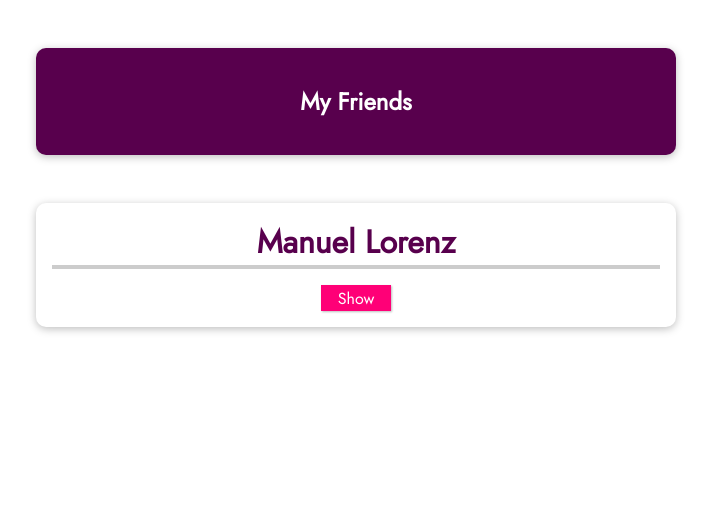
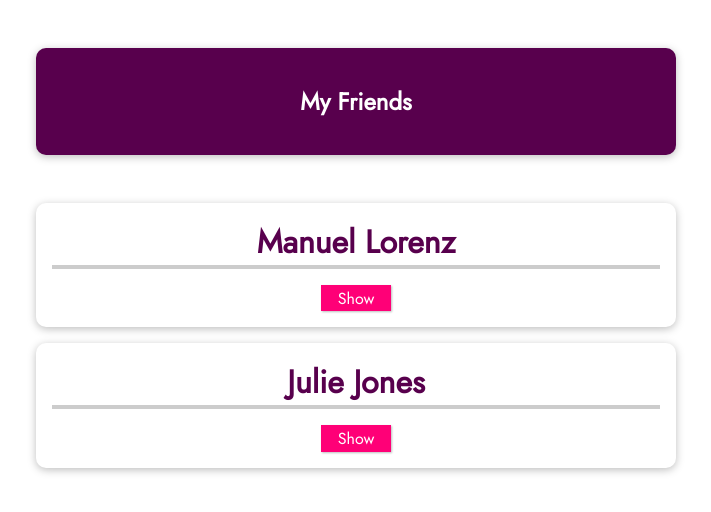
Before and after one commit to mleontenko/vue-components, a Vue app: page / in a window 1280 px wide. Shown: the top 512 px of the page, without its empty margins (284-995 px from the left). Built offline with nearby package versions, Linux system fonts and the light colour scheme.

Commit message:
introducing props

```diff
--- a/src/App.vue
+++ b/src/App.vue
@@ -2,7 +2,16 @@
     <section>
         <header><h1>My Friends</h1></header>
         <ul>
-            <friend-contact></friend-contact>
+            <friend-contact
+                name = "Manuel Lorenz"
+                phone-number="01234 78992"
+                email-address="manuel@localhost.com"
+            ></friend-contact>
+            <friend-contact
+                name = "Julie Jones"
+                phone-number="11234 78992"
+                email-address="julie@localhost.com"
+            ></friend-contact>
         </ul>
     </section>
 </template>
--- a/src/components/FriendContact.vue
+++ b/src/components/FriendContact.vue
@@ -1,16 +1,21 @@
 <template>
     <li>
-        <h2>{{ friend.name }}</h2>
+        <h2>{{ name }}</h2>
         <button @click="toggleDetails">{{ detailsAreVisible ? 'Hide' : 'Show' }}</button>
         <ul v-if="detailsAreVisible">
-            <li><strong>Phone:</strong> {{ friend.phone }}</li>
-            <li><strong>Email:</strong> {{ friend.email }}</li>
+            <li><strong>Phone:</strong> {{ phoneNumber }}</li>
+            <li><strong>Email:</strong> {{ emailAddress }}</li>
         </ul>
     </li>
 </template>
 
 <script>
 export default {
+    props: [
+        'name',
+        'phoneNumber',
+        'emailAddress'
+    ],
     data() {
         return {
             detailsAreVisible: false,
```
